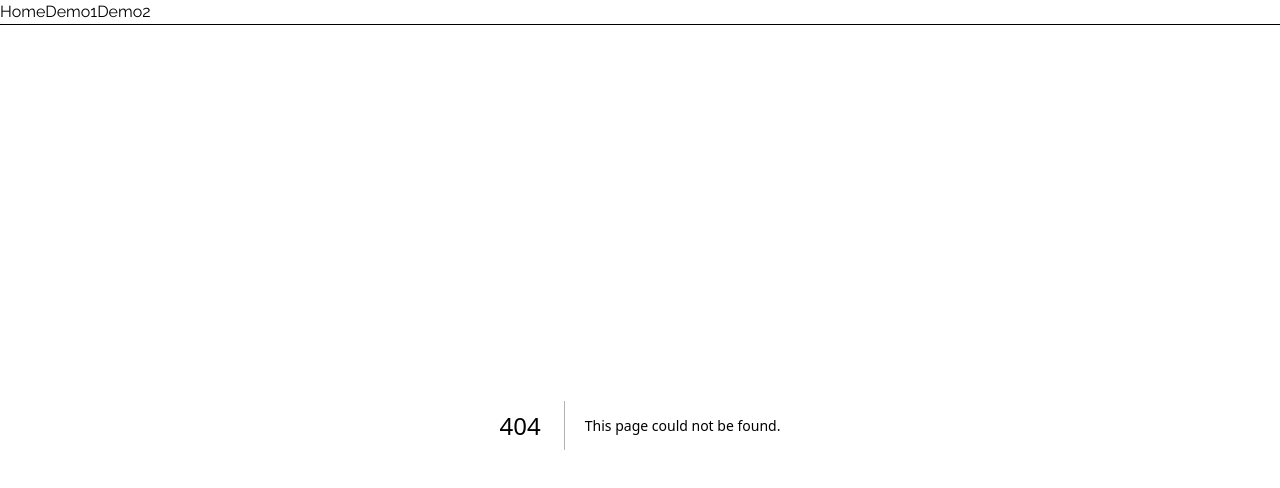
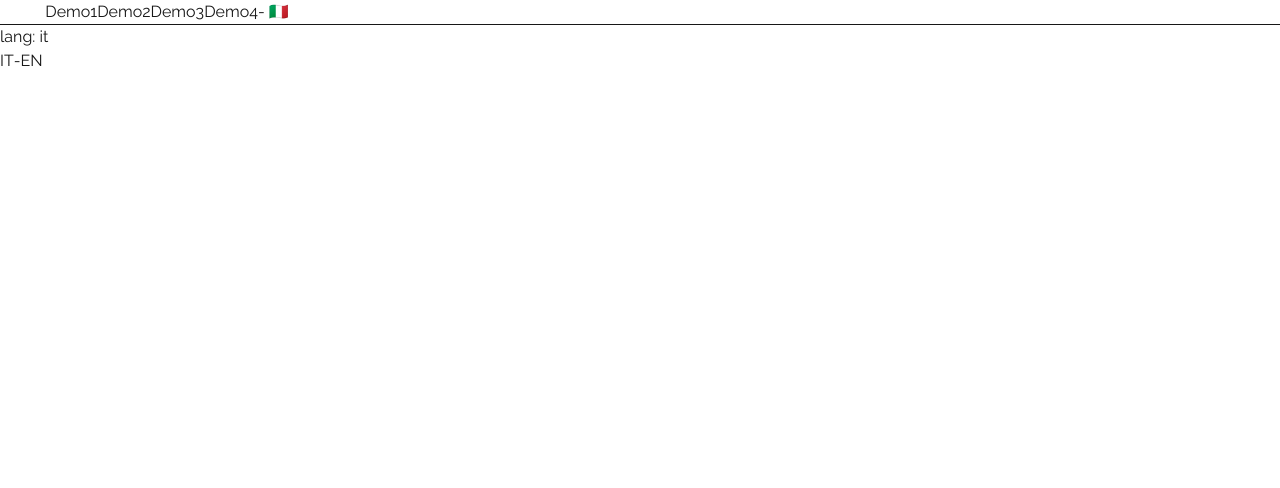
Before and after one commit to To5pl/JavaStella, a Next.js app in the folder stella-app/: page /demo4 in a window 1280 px wide. Before the commit this address had no page. Shown: the top 488 px of the page. Built offline with nearby package versions, Linux system fonts and the light colour scheme.

Commit message:
lezione 5.1

```diff
--- /dev/null
+++ b/stella-app/app/NavBar.tsx
@@ -0,0 +1,21 @@
+'use client';
+
+import { LanguageContext } from './store/LanguageContextProvider';
+import Link from 'next/link';
+import React, { useContext } from 'react';
+
+export default function NavBar() {
+  const { language } = useContext(LanguageContext);
+
+  return (
+    <div>
+      <Link href="/" className="text-white">Home</Link>
+      <Link href="/demo1">Demo1</Link>
+      <Link href="/demo2">Demo2</Link>
+      <Link href="/demo3">Demo3</Link>
+      <Link href="/demo4">Demo4</Link>
+      - {language === 'it' ? '🇮🇹' : '🇬🇧'}
+      <hr/>
+    </div>
+  )
+}
--- /dev/null
+++ b/stella-app/app/demo4/page.tsx
@@ -0,0 +1,18 @@
+"use client";
+
+import { LanguageContext } from '../store/LanguageContextProvider';
+import { useContext } from 'react';
+
+export default function Demo4() {
+
+  const { language, setLanguage } = useContext(LanguageContext);
+
+  return (
+    <main>
+      <h1>lang: {language} </h1>
+      <button onClick={() => setLanguage('it')}> IT </button>
+      -
+      <button onClick={() => setLanguage('en')}> EN </button>
+    </main>
+  )
+}
--- a/stella-app/app/layout.tsx
+++ b/stella-app/app/layout.tsx
@@ -1,40 +1,32 @@
-import type { Metadata } from "next";
-import { Geist, Geist_Mono, Raleway} from "next/font/google";
-import "./globals.css";
+import './globals.css'
+import type { Metadata } from 'next'
 
-const raleway = Raleway ({subsets: ["latin"]})
-const geistSans = Geist({
-  variable: "--font-geist-sans",
-  subsets: ["latin"],
-});
+import React from 'react';
+import NavBar from '../app/NavBar';
+import { LanguageContextProvider } from './store/LanguageContextProvider';
+import { Raleway } from 'next/font/google'
 
-const geistMono = Geist_Mono({
-  variable: "--font-geist-mono",
-  subsets: ["latin"],
-});
+const raleway = Raleway({ subsets: ['latin'] })
 
 export const metadata: Metadata = {
-  title: "Create Next App",
-  description: "Generated by create next app",
-};
+  title: 'My first Web Site in Next',
+  description: 'Tutorial by Fabio Biondi',
+}
 
 export default function RootLayout({
-  children,
-}: Readonly<{
-  children: React.ReactNode;
-}>) {
+ children,
+}: {
+  children: React.ReactNode
+}) {
+
   return (
     <html lang="en">
-      <body
-        className={`${geistSans.variable} ${geistMono.variable} ${raleway.className} antialiased`}
-      >
-        <a href= "./">Home</a>
-        <a href= "/demo1">Demo1</a>
-        <a href= "/demo2">Demo2</a>
-
-        <hr></hr>
-        {children}
+      <body className={raleway.className}>
+        <LanguageContextProvider>
+          <NavBar />
+          {children}
+        </LanguageContextProvider>
       </body>
     </html>
-  );
+  )
 }
--- /dev/null
+++ b/stella-app/app/store/LanguageContextProvider.tsx
@@ -0,0 +1,23 @@
+"use client";
+
+import React, { createContext, PropsWithChildren, useState } from 'react';
+
+type LanguageState =  'it' | 'en';
+
+export const LanguageContext = createContext({
+  language: 'it',
+  setLanguage: (state: LanguageState) => {}
+});
+
+export const LanguageContextProvider = (
+  { children }: PropsWithChildren
+) => {
+  const [language, setLanguage] = useState<LanguageState>('it')
+
+  return (
+    <LanguageContext.Provider value={{ language, setLanguage }}>
+      {children}
+    </LanguageContext.Provider>
+  );
+
+};
```
